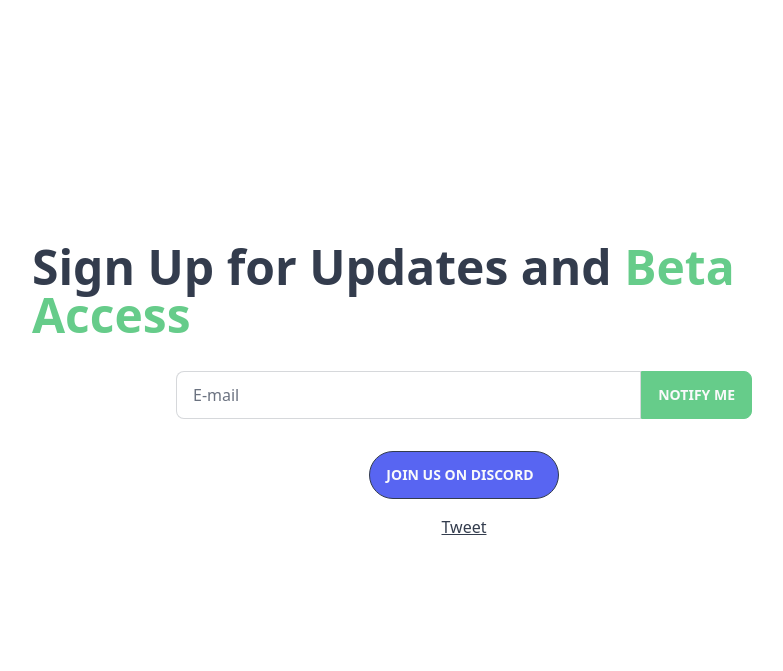
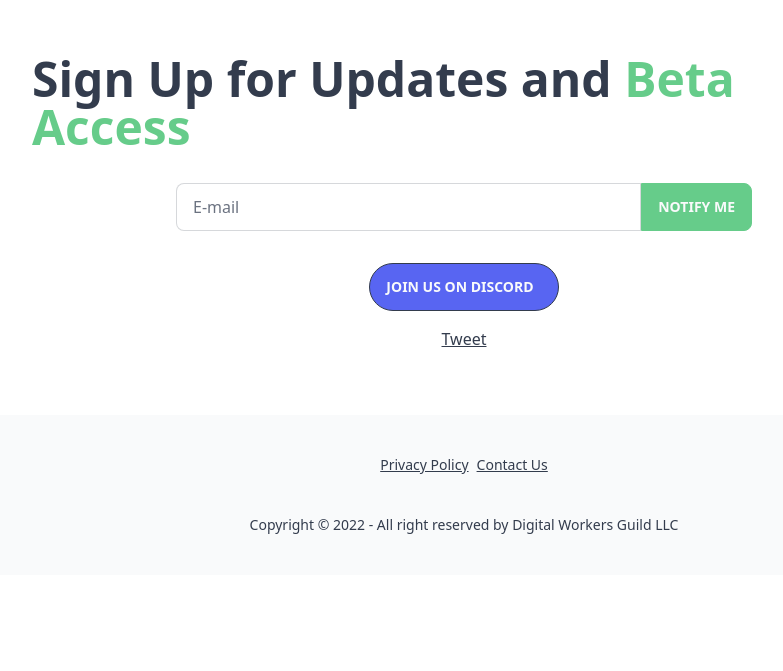
Before and after one commit to BanchanArt/banchan-landing-page, a website: page beta/index.html in a window 1280 px wide. Shown: the part 3289-3960 px from the top of the page, without its empty margins (176-959 px from the left). After the commit the page ends 3864 px from the top, so only its background shows below. Drawn offline with nearby package versions, Linux system fonts and the light colour scheme; files that its build step writes are made by us from their sources; some icons are missing.

Commit message:
reduce screen size of bottom cta

```diff
--- a/beta/index.html
+++ b/beta/index.html
@@ -310,7 +310,7 @@
       </div>
     </div>
     <div id="bottom-cta" class="px-2 md:px-4">
-      <div id="hero" class="min-h-screen hero">
+      <div class="hero py-8">
         <div class="hero-content flex flex-col md:flex-row">
           <div class="flex flex-col gap-4 p-4 items-center max-w-4xl">
             <div class="text-5xl font-bold">
```
